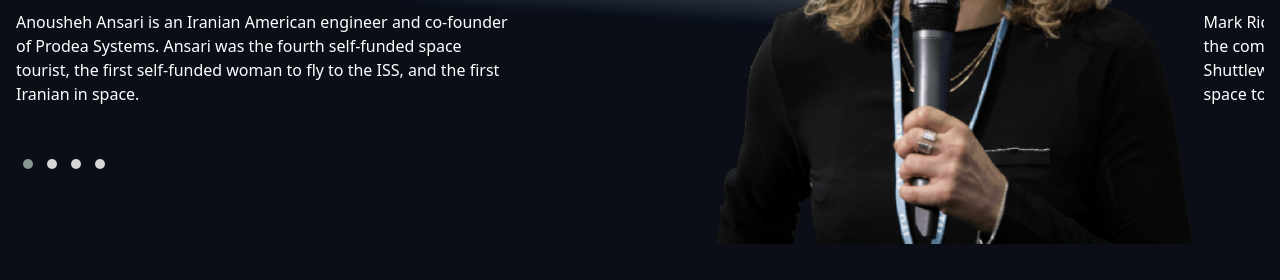
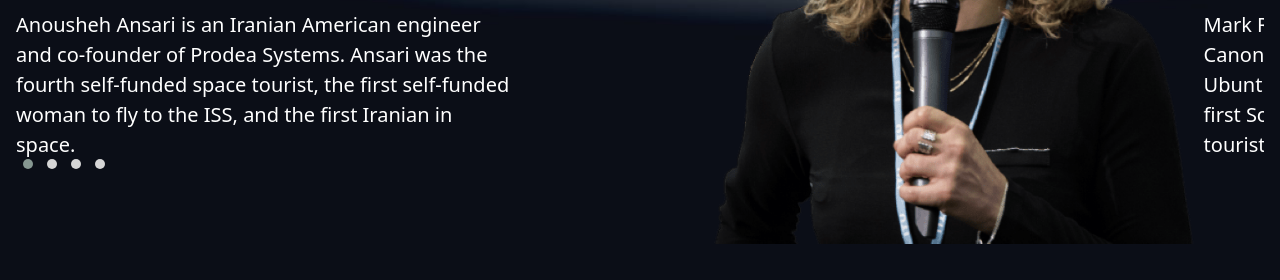
Before and after one commit to Pedro-Vitor-SG/space-tourism, a plain HTML site: page starter-code/crew.html in a window 1280 px wide. Shown: the part 606-886 px from the top of the page. Drawn offline with nearby package versions, Linux system fonts and the light colour scheme; a web font is replaced by a local one.

Commit message:
fix: classe de texto e carrossel nova

```diff
--- a/starter-code/assets/styles/global.css
+++ b/starter-code/assets/styles/global.css
@@ -64,3 +64,9 @@
 .container_carousel .item {
   max-width: 1248px;
 }
+
+.texts_carousel{
+  font-size: 20px;
+  line-height: 30px;
+
+}
```
